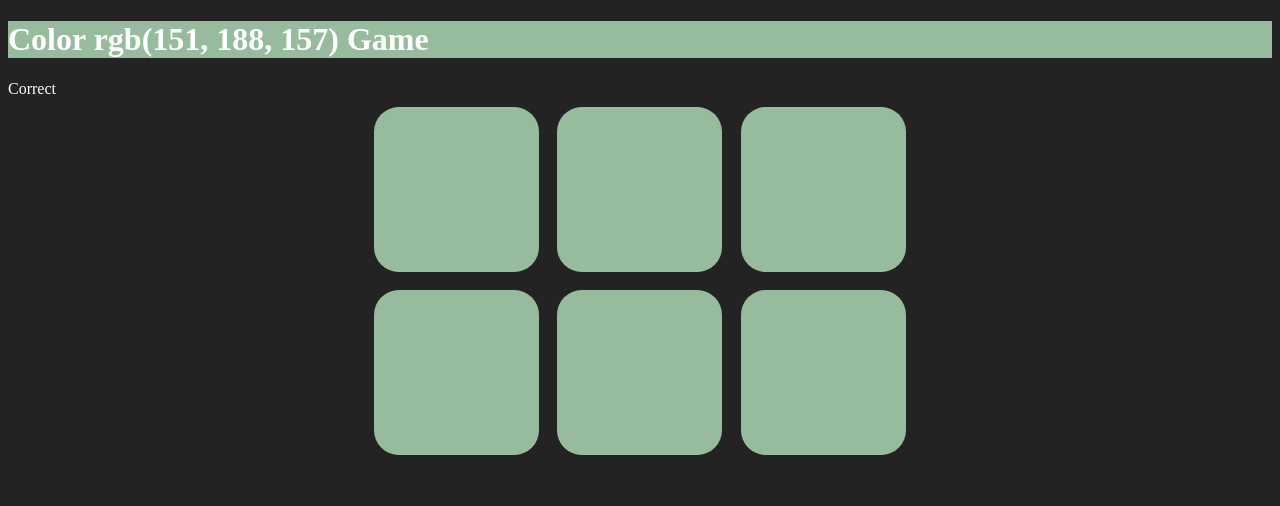
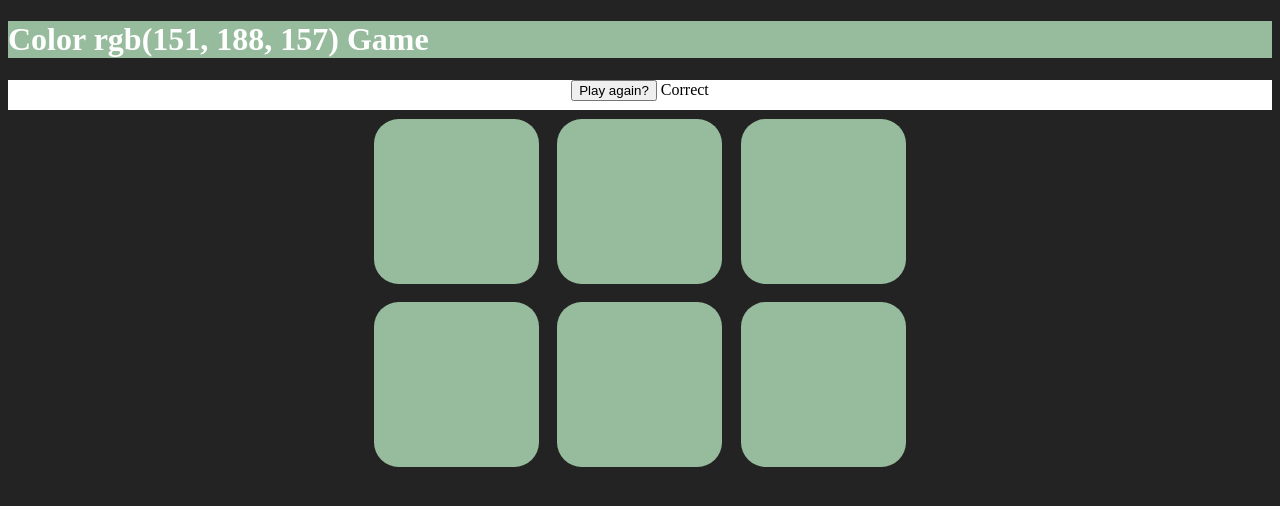
Before and after one commit to giangarof98/rgbgame, a plain HTML site: page index.html in a window 1280 px wide. Both pictures are taken after a click on the element 456 px from the left and 171 px from the top of the page. Drawn offline with Linux system fonts and the light colour scheme.

Commit message:
reset button

```diff
--- a/app.js
+++ b/app.js
@@ -3,8 +3,21 @@ let colorDisplay = document.getElementById('colorDisplay')
 let colors = generateRandomColors(6)
 let pickedColor = pickColor();
 let msg = document.getElementById('msg');
-let h1 = document.querySelector('h1')
-colorDisplay.textContent = pickedColor
+let h1 = document.querySelector('h1');
+let resetBtn = document.getElementById('reset')
+
+resetBtn.addEventListener('click', function() {
+    colors = generateRandomColors(6);
+    pickedColor = pickColor();
+    colorDisplay.textContent = pickedColor;
+    for(let i = 0; i < squares.length; i++){
+        squares[i].style.backgroundColor = colors[i];
+    }
+    h1.style.backgroundColor = '#232323'
+
+})
+
+colorDisplay.textContent = pickedColor;
 
 for(let i = 0; i < squares.length; i++){
     squares[i].style.backgroundColor = colors[i]
@@ -14,6 +27,7 @@ for(let i = 0; i < squares.length; i++){
             msg.textContent = 'Correct'
             changeColor(clickedColor)
             h1.style.backgroundColor = clickedColor;
+            resetBtn.textContent = 'Play again?'
         } else{
             msg.textContent = 'try again'
             this.style.backgroundColor = '#232323'
--- a/index.html
+++ b/index.html
@@ -11,7 +11,8 @@
 
     <h1>Color <span id="colorDisplay">RGB</span> Game</h1>
 
-    <div>
+    <div id="stripe">
+        <button id="reset">New Colors</button>
         <span id="msg"></span>
     </div>
 
--- a/style.css
+++ b/style.css
@@ -2,11 +2,16 @@ body{
     background-color: #232323;
 }
 
-h1, span{
+h1{
     color: #ffffff;
 }
 
-
+#stripe{
+    background: #fff;
+    height: 30px;
+    text-align: center;
+    color: #000;
+}
 
 .container{
     max-width: 550px;
```
